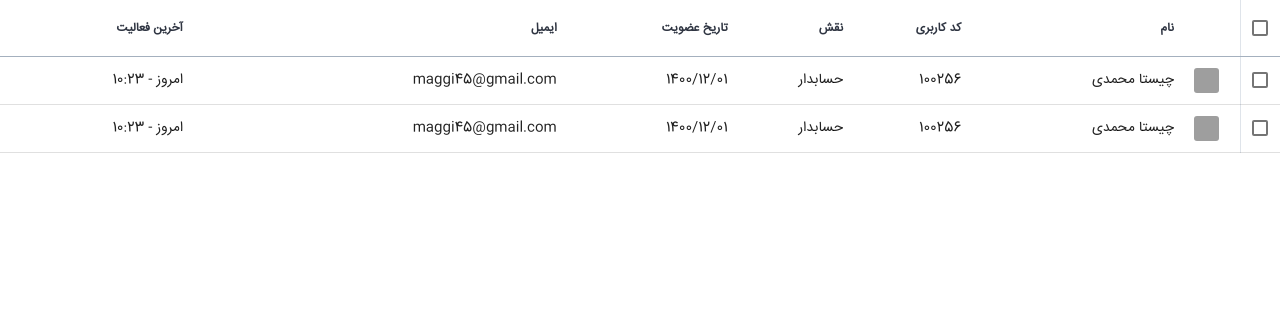
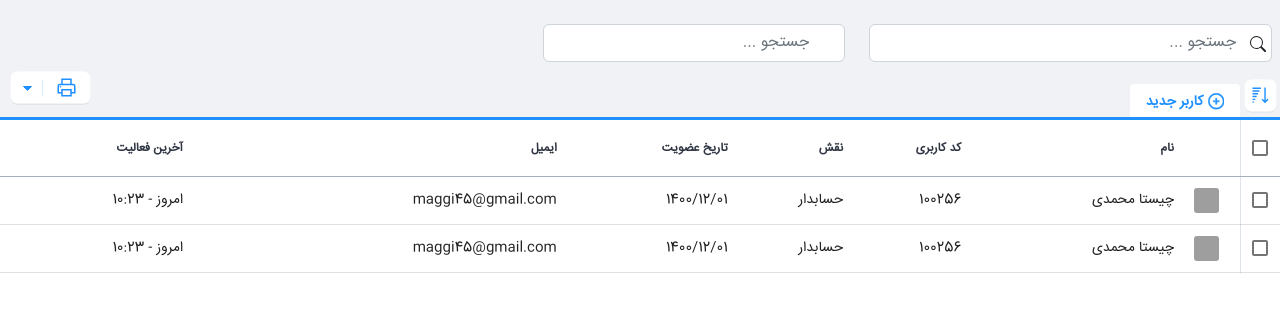
Before and after one commit to Sarah-SanatDoost/fristapp, an Angular app: page /list in a window 1280 px wide. Shown: the top 312 px of the page. Built offline with nearby package versions, Linux system fonts and the light colour scheme; grey boxes are pictures that could not be loaded.

Commit message:
add list tool bar

```diff
--- a/src/app/app.module.ts
+++ b/src/app/app.module.ts
@@ -23,7 +23,7 @@ import { ListComponent } from './display-mode/list/list.component';
 import { CardMenuComponent } from './display-mode/card-menu/card-menu.component';
 import { DisplayModeComponent } from './display-mode/display-mode.component';
 import { ListToolBarComponent } from './display-mode/list/list-tool-bar/list-tool-bar.component';
-
+import {MatSelectModule} from '@angular/material/select';
 
 @NgModule({
   declarations: [
@@ -54,7 +54,8 @@ import { ListToolBarComponent } from './display-mode/list/list-tool-bar/list-too
     MatCheckboxModule,
     MatCardModule,
     BrowserAnimationsModule,
-    MatTableModule
+    MatTableModule,
+    MatSelectModule
   ],
   providers: [],
   bootstrap: [AppComponent]
--- a/src/app/display-mode/card-menu/card-tool-bar/card-tool-bar.component.html
+++ b/src/app/display-mode/card-menu/card-tool-bar/card-tool-bar.component.html
@@ -12,7 +12,7 @@
                     </svg>
                 </div>
                 <!-- <i class="bi bi-search fs-3 icon-inline-input"></i> -->
-                <input class="form-control" type="search" placeholder="جستجو ..." aria-label="Search" dir="rtl">
+                <input class="form-control iransans" type="search" placeholder="جستجو ..." aria-label="Search" dir="rtl">
             </form>
         </div>
     </div>
--- a/src/app/display-mode/list/list-tool-bar/list-tool-bar.component.css
+++ b/src/app/display-mode/list/list-tool-bar/list-tool-bar.component.css
@@ -0,0 +1,29 @@
+.list-tool-bar{
+    height: 120px;
+    background-color: #f1f2f6;
+    border-bottom: 3px solid #1E90FF;
+    overflow: hidden;
+}
+form {
+    position: relative;
+}
+
+.icon-inline-input {
+    position: absolute;
+    right: 0;
+    padding: 6px;
+    height: 38px;
+    width: 38px;
+}
+
+input {
+    padding: 6px 35px 6px 0px;
+}
+.tool-button {
+    border-bottom: 3px  #1E90FF;
+}
+.printerbtn{
+    width: 100px ;
+     height: 32px;
+     bottom: 13px;
+}
--- a/src/app/display-mode/list/list-tool-bar/list-tool-bar.component.html
+++ b/src/app/display-mode/list/list-tool-bar/list-tool-bar.component.html
@@ -1 +1,101 @@
-<p>list-tool-bar works!</p>
+<div class="list-tool-bar rtl">
+
+    <!-- search box  -->
+    <div class="d-flex row" style="height: 80px">
+        <div class="col-4">
+            <form class="me-2 my-4">
+                <div class="icon-inline-input">
+                    <svg xmlns="http://www.w3.org/2000/svg" width="16" height="16" fill="currentColor"
+                        class="bi bi-search" viewBox="0 0 16 16">
+                        <path
+                            d="M11.742 10.344a6.5 6.5 0 1 0-1.397 1.398h-.001c.03.04.062.078.098.115l3.85 3.85a1 1 0 0 0 1.415-1.414l-3.85-3.85a1.007 1.007 0 0 0-.115-.1zM12 6.5a5.5 5.5 0 1 1-11 0 5.5 5.5 0 0 1 11 0z" />
+                    </svg>
+                </div>
+                <!-- <i class="bi bi-search fs-3 icon-inline-input"></i> -->
+                <input class="form-control iransans" type="search" placeholder="جستجو ..." aria-label="Search"
+                    dir="rtl">
+            </form>
+        </div>
+
+        <div class="col-3 d-flex align-items-center">
+            <!-- <mat-form-field appearance="fill">
+            <mat-label>Choose an option</mat-label>
+            <mat-select>
+              <mat-option value="option1">Option 1</mat-option>
+              <mat-option value="option2">Option 2</mat-option>
+              <mat-option value="option3">Option 3</mat-option>
+            </mat-select>
+          </mat-form-field> -->
+            <input class="form-control iransans" placeholder="جستجو ..." dir="rtl">
+        </div>
+    </div>
+
+    <div class="d-flex row tool-button ">
+        <div class="col-6">
+            <button mat-icon-button style="bottom: 5px;" color="primary">
+                <svg xmlns="http://www.w3.org/2000/svg" xmlns:xlink="http://www.w3.org/1999/xlink" width="35"
+                    height="35" viewBox="0 0 35 35">
+                    <defs>
+                        <filter id="Rectangle_4463" x="0" y="0" width="35" height="35" filterUnits="userSpaceOnUse">
+                            <feOffset dy="1" input="SourceAlpha" />
+                            <feGaussianBlur stdDeviation="0.5" result="blur" />
+                            <feFlood flood-color="#2f3542" flood-opacity="0.11" />
+                            <feComposite operator="in" in2="blur" />
+                            <feComposite in="SourceGraphic" />
+                        </filter>
+                    </defs>
+                    <g id="Component_43_1" data-name="Component 43 – 1" transform="translate(1.5 0.5)">
+                        <g transform="matrix(1, 0, 0, 1, -1.5, -0.5)" filter="url(#Rectangle_4463)">
+                            <rect id="Rectangle_4463-2" data-name="Rectangle 4463" width="32" height="32" rx="7"
+                                transform="translate(1.5 0.5)" fill="#fff" />
+                        </g>
+                        <path id="icons8_descending_sorting_1"
+                            d="M4,5V6.391h8.348V5ZM15.826,5V18l-1.8-1.8-.978.978,2.978,3,.5.478.5-.478,2.978-3-.978-.978-1.8,1.8V5ZM4,7.783V9.174h6.957V7.783Zm0,2.783v1.391H9.565V10.565Zm0,2.783v1.391H8.174V13.348ZM4,16.13v1.391H6.783V16.13Zm0,2.783V20.3H5.391V18.913Z"
+                            transform="translate(4 3)" fill="#1e90ff" />
+                    </g>
+                </svg>
+            </button>
+
+            <button mat-flat-button class="blue-font iransans-bold">
+                <svg xmlns="http://www.w3.org/2000/svg" width="16.5" height="16.5" viewBox="0 0 16.5 16.5">
+                    <path id="icons8_add_9"
+                        d="M11,3a8,8,0,1,0,8,8A8.009,8.009,0,0,0,11,3Zm0,1.231A6.769,6.769,0,1,1,4.231,11,6.761,6.761,0,0,1,11,4.231Zm-.615,3.692v2.462H7.923v1.231h2.462v2.462h1.231V11.615h2.462V10.385H11.615V7.923Z"
+                        transform="translate(-2.75 -2.75)" fill="#1e90ff" stroke="#1e90ff" stroke-width="0.5" />
+                </svg>
+                کاربر جدید</button>
+        </div>
+        <div class="col-6">
+
+             <!-- printer icon  -->
+        <div class="col rtl d-flex align-items-center justify-content-end">
+            <button mat-icon-button class="printerbtn">
+                <svg xmlns="http://www.w3.org/2000/svg" xmlns:xlink="http://www.w3.org/1999/xlink" width="83"
+                    height="35" viewBox="0 0 83 35">
+                    <defs>
+                        <filter id="Rectangle_1133" x="0" y="0" width="83" height="35" filterUnits="userSpaceOnUse">
+                            <feOffset dy="1" input="SourceAlpha" />
+                            <feGaussianBlur stdDeviation="0.5" result="blur" />
+                            <feFlood flood-opacity="0.11" />
+                            <feComposite operator="in" in2="blur" />
+                            <feComposite in="SourceGraphic" />
+                        </filter>
+                    </defs>
+                    <g id="دکمه_آیکونی" data-name="دکمه آیکونی" transform="translate(1.5 0.5)">
+                        <g transform="matrix(1, 0, 0, 1, -1.5, -0.5)" filter="url(#Rectangle_1133)">
+                            <rect id="Rectangle_1133-2" data-name="Rectangle 1133" width="80" height="32" rx="7"
+                                transform="translate(1.5 0.5)" fill="#fff" />
+                        </g>
+                        <path id="icons8_print"
+                            d="M7.75,4V9.25H6.25A2.262,2.262,0,0,0,4,11.5V19H7.75v3h10.5V19H22V11.5a2.262,2.262,0,0,0-2.25-2.25h-1.5V4Zm1.5,1.5h7.5V9.25H9.25Zm-3,5.25h13.5a.737.737,0,0,1,.75.75v6H18.25v-3H7.75v3H5.5v-6A.737.737,0,0,1,6.25,10.75ZM7,11.5a.75.75,0,1,0,.75.75A.751.751,0,0,0,7,11.5ZM9.25,16h7.5v4.5H9.25Z"
+                            transform="translate(43 3)" fill="#1e90ff" />
+                        <line id="Line_856" data-name="Line 856" y2="16" transform="translate(32 8)" fill="none"
+                            stroke="#1e90ff" stroke-width="1" opacity="0.2" />
+                        <path id="icons8_expand_arrow" d="M2.781,11.062l3.783,3.782.217.208L7,14.844l3.782-3.782Z"
+                            transform="translate(10.219 3.938)" fill="#1e90ff" stroke="#1e90ff" stroke-width="1" />
+                    </g>
+                </svg>
+            </button>
+        </div>
+        </div>
+    </div>
+</div>
--- a/src/app/display-mode/list/list.component.html
+++ b/src/app/display-mode/list/list.component.html
@@ -1,10 +1,13 @@
+<app-list-tool-bar></app-list-tool-bar>
 <div class="rtl p-0">
     <table mat-table [dataSource]="dataSource">
 
         <!-- Checkbox Column -->
         <ng-container matColumnDef="select">
             <th mat-header-cell *matHeaderCellDef style="text-align: center">
-                <mat-checkbox (change)="$event ? toggleAllRows() : null"
+                <mat-checkbox
+
+                (change)="$event ? toggleAllRows() : null"
                     [checked]="selection.hasValue() && isAllSelected()"
                     [indeterminate]="selection.hasValue() && !isAllSelected()" [aria-label]="checkboxLabel()">
                 </mat-checkbox>
--- a/src/app/menu/panel/panel.component.html
+++ b/src/app/menu/panel/panel.component.html
@@ -7,7 +7,7 @@
 <div class="rtl iransans">
     <mat-tab-group mat-align-tabs="start">
         <mat-tab label="اطلاعات شما"></mat-tab>
-        <mat-tab label="شخصی سازی"></mat-tab>
+        <mat-tab label="شخصی سازی"><app-list></app-list></mat-tab>
         <mat-tab label="کاربران"><app-display-mode></app-display-mode></mat-tab>
         <mat-tab label="گروه ها"></mat-tab>
         <mat-tab label="نقش ها / سطوح دسترسی"></mat-tab>
```
